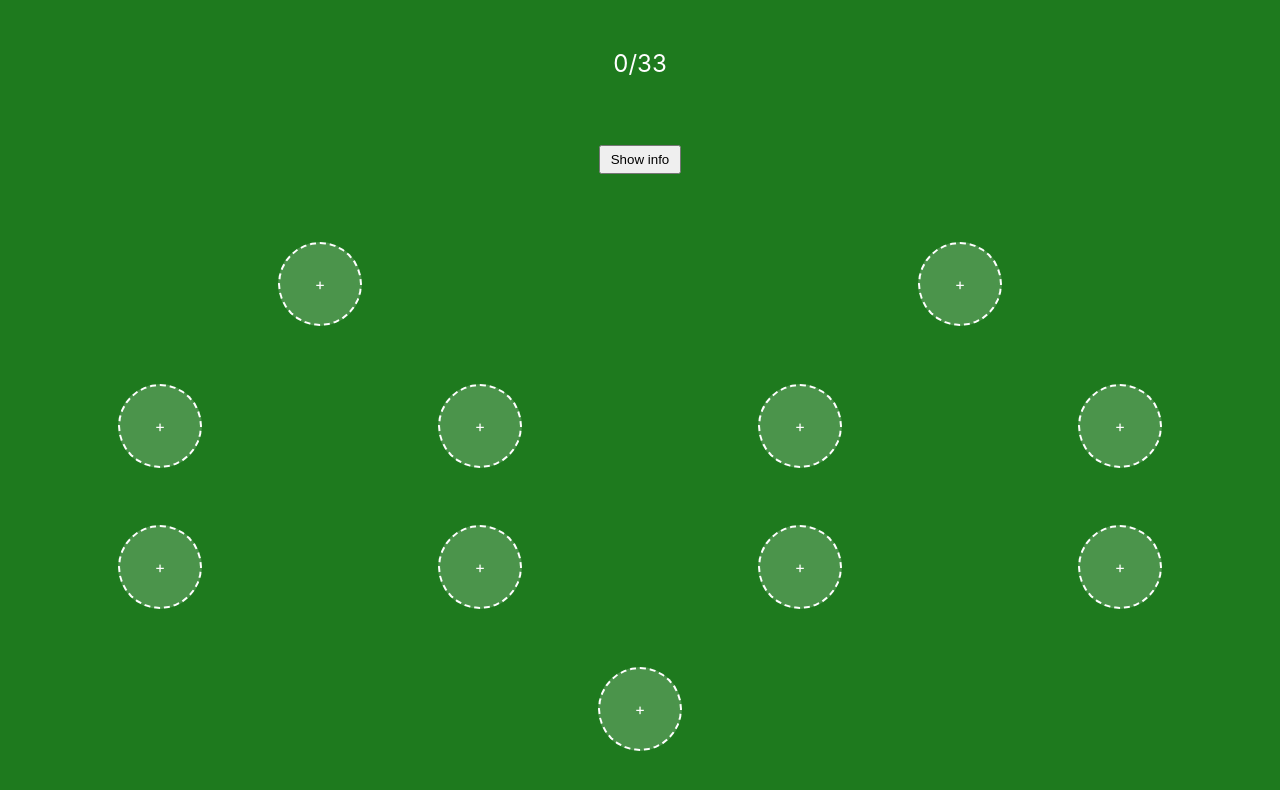
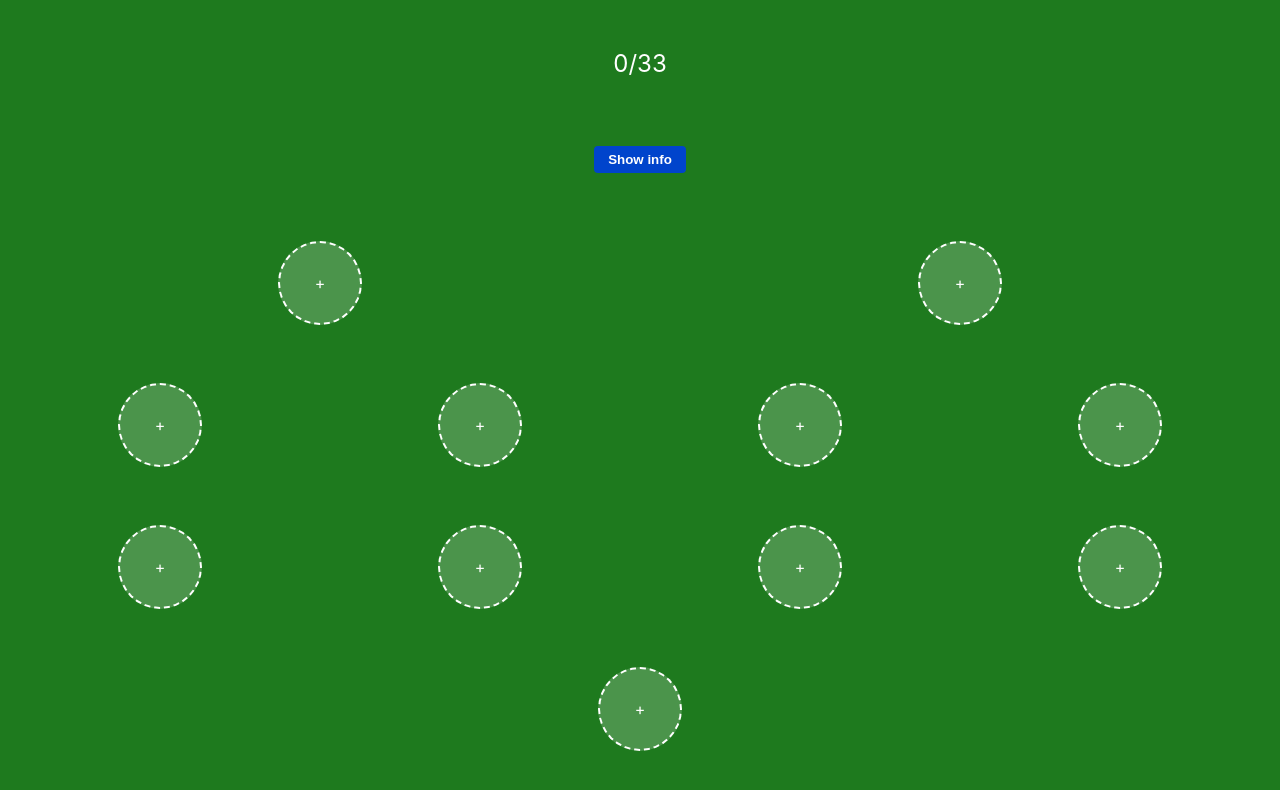
Before and after one commit to SeyyidOS/LineupDraft, a React (Create React App) app in the folder frontend/: page / in a window 1280 px wide. Shown: the top 790 px of the page. Built offline with nearby package versions, Linux system fonts and the light colour scheme.

Commit message:
Improve chemistry star visibility and info display

```diff
--- a/frontend/src/App.css
+++ b/frontend/src/App.css
@@ -45,14 +45,19 @@ body {
 
 .chem-badge {
   position: absolute;
-  bottom: 2px;
-  right: 2px;
+  top: 50%;
+  left: 50%;
+  transform: translate(-50%, -50%);
   background: rgba(0, 0, 0, 0.6);
   color: #ffd700;
-  font-size: 12px;
-  padding: 2px 4px;
-  border-radius: 4px;
+  font-size: 18px;
+  padding: 4px;
+  border-radius: 50%;
+  width: 40px;
+  height: 40px;
   display: flex;
+  align-items: center;
+  justify-content: center;
 }
 
 .player-name {
@@ -111,16 +116,26 @@ body {
 
 .toggle-info {
   margin: 0 auto 10px auto;
-  padding: 5px 10px;
+  padding: 6px 14px;
+  background: #0044cc;
+  color: #fff;
+  border: none;
+  border-radius: 4px;
+  cursor: pointer;
+  font-weight: bold;
 }
 
 .info-list {
   font-size: 12px;
   margin: 4px 0;
-  padding-left: 16px;
+  padding: 6px 8px;
+  list-style: none;
   text-align: left;
+  background: rgba(0, 0, 0, 0.6);
+  border-radius: 4px;
 }
 
 .info-list li {
   margin: 2px 0;
+  color: #fff;
 }
```
